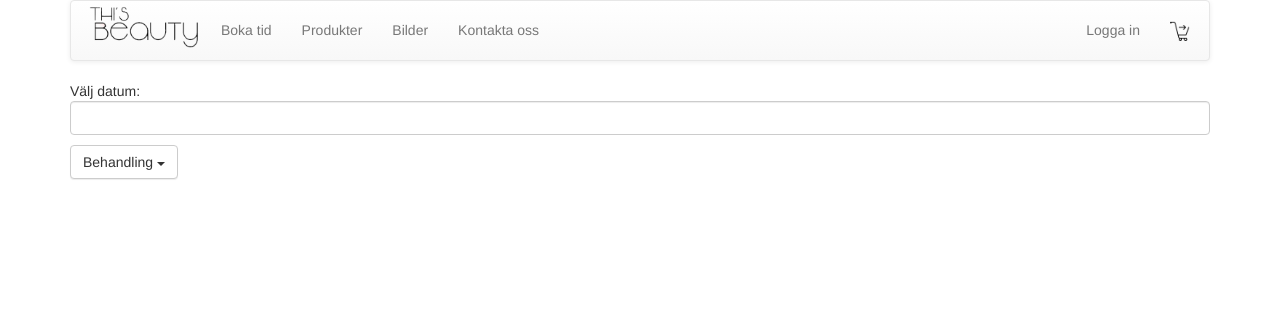
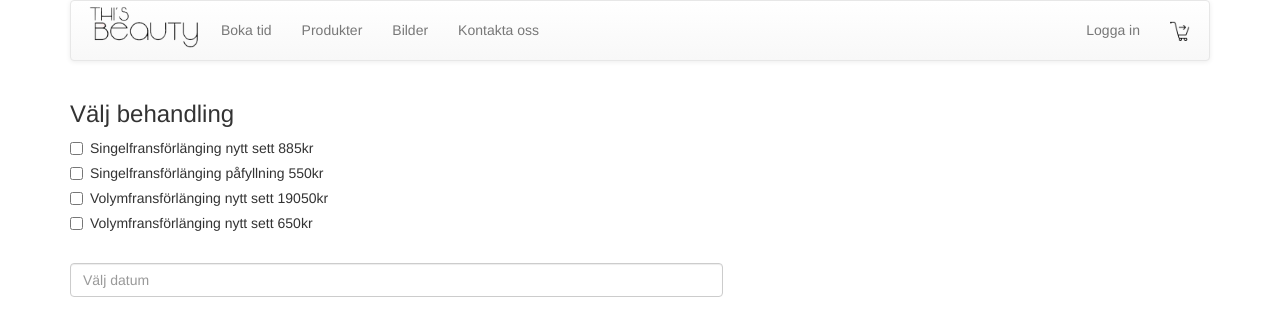
Before and after one commit to m1rre/thisbeauty, a PHP site: page /book.php in a window 1280 px wide. Shown: the top 336 px of the page. Run offline with PHP 8.4, Linux system fonts and the light colour scheme; some libraries are stand-ins or nearby versions.

Commit message:
redesigned the book form

```diff
--- a/book.php
+++ b/book.php
@@ -6,21 +6,38 @@
     } );
 </script>
 
-<p>Välj datum: <input type="text" class="form-control" id="datepicker" size="30" ></p>
+<div class="row">
+    <div class="col-sm-7">
+        <form>
+            <h3>Välj behandling</h3>
+            <div class="checkbox">
+                <label><input type="checkbox" value="">Singelfransförlänging nytt sett 885kr</label>
+            </div>
+            <div class="checkbox">
+                <label><input type="checkbox" value="">Singelfransförlänging påfyllning 550kr</label>
+            </div>
+            <div class="checkbox">
+                <label><input type="checkbox" value="">Volymfransförlänging nytt sett 19050kr</label>
+            </div>
+            <div class="checkbox">
+                <label><input type="checkbox" value="">Volymfransförlänging nytt sett 650kr</label>
+            </div>
+        </form>
 
-<div class="dropdown">
-    <button class="btn btn-default dropdown-toggle" type="button" id="dropdownMenu1" data-toggle="dropdown" aria-haspopup="true" aria-expanded="true">
-        Behandling
-        <span class="caret"></span>
-    </button>
-    <ul class="dropdown-menu" aria-labelledby="dropdownMenu1">
-        <li><a href="#">Ödla</a></li>
-        <li><a href="#">Fisk</a></li>
-        <li><a href="#">Hajar</a></li>
-        <li role="separator" class="divider"></li>
-        <li><a href="#">Separated link</a></li>
-    </ul>
+        <br>
+
+        <input type="text" class="form-control" id="datepicker" size="30" placeholder="Välj datum"></p>
+    </div>
+    <div class="col-sm-5">
+
+    </div>
 </div>
 
 
+
+
+
+
+
+
 <?php require 'template/footer.php' ?>
```
Also changed, not shown: gallery.php (+29 -9 lines).
